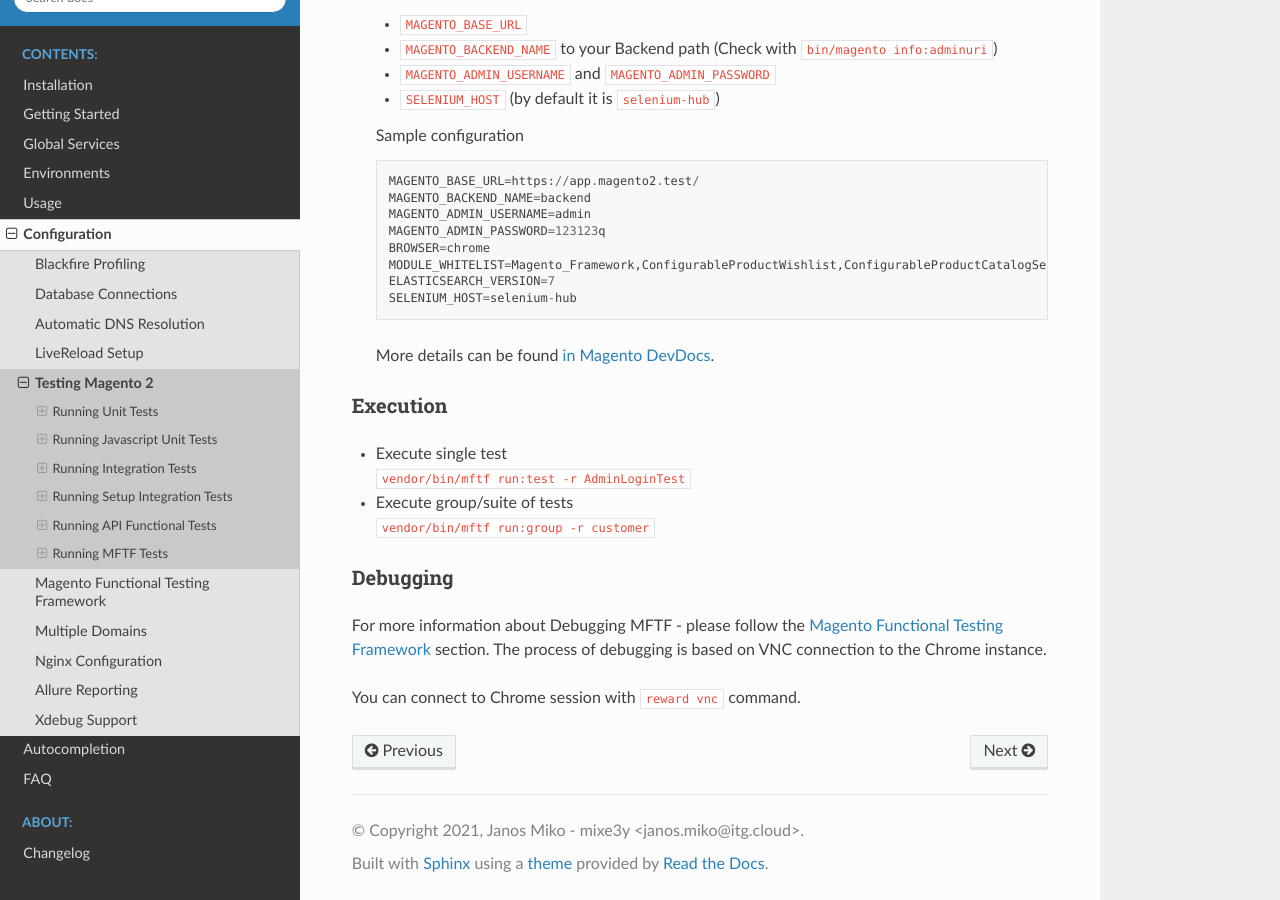
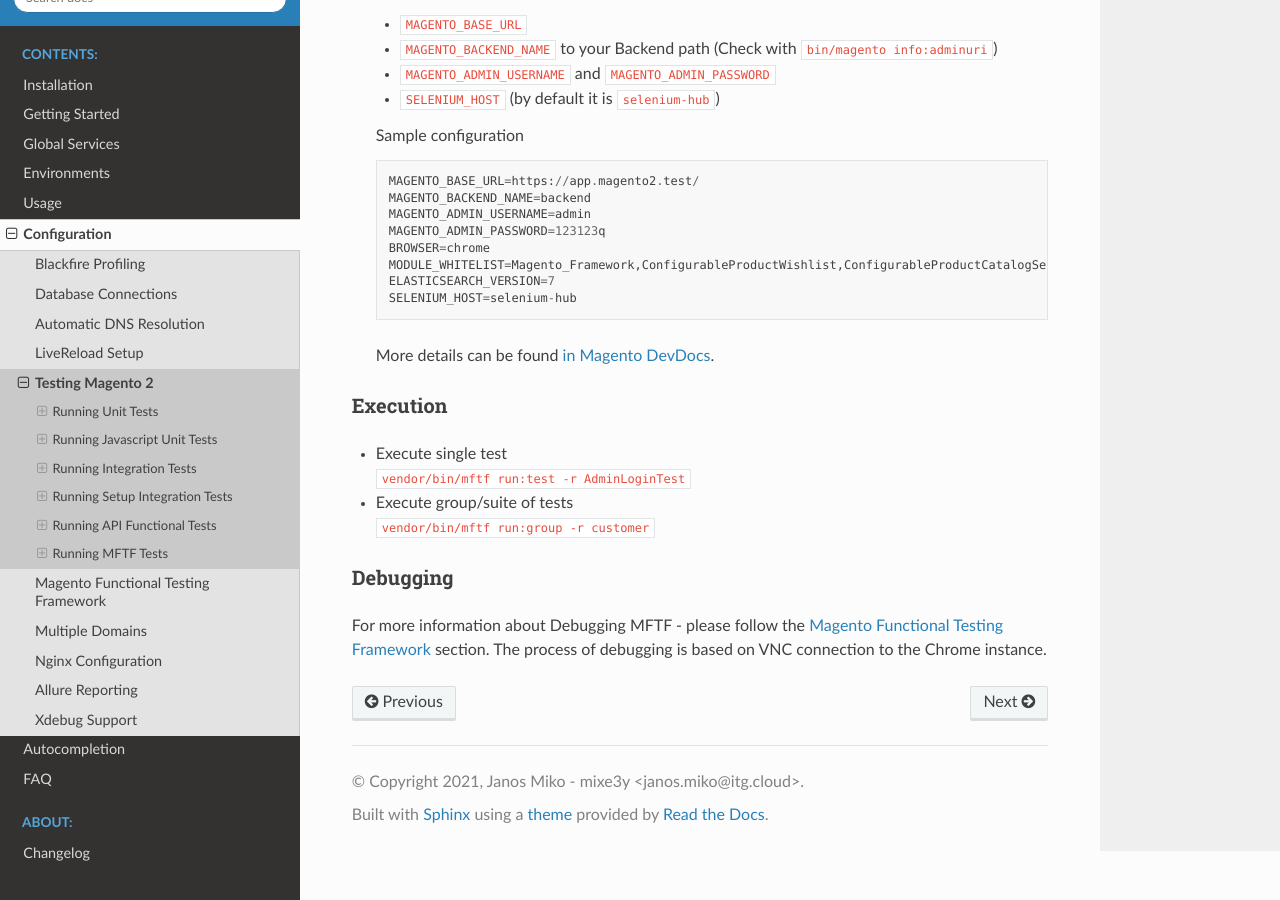
Before and after one commit to rewardenv/reward, a Sphinx documentation site: the page built from docs/configuration/magento2-testing.md, in a window 1280 px wide and 900 px high, scrolled down 6952 px. Built offline with Sphinx 7.4.7 and the Read the Docs theme 2.0.0, drawn with Linux system fonts in a browser that asks for light colours.

```diff
--- a/docs/configuration/magento2-testing.md
+++ b/docs/configuration/magento2-testing.md
@@ -318,7 +318,5 @@
 
 ### Debugging
 
-For more information about Debugging MFTF - please follow the [Magento Functional Testing Framework](mftf.md) section.
+For more information about Debugging MFTF - please follow the [Magento Functional Testing Framework](mftf.html#debugging-mftf-tests) section.
 The process of debugging is based on VNC connection to the Chrome instance.
-
-You can connect to Chrome session with `reward vnc` command.
```
Also changed, not shown: 1 other file.
